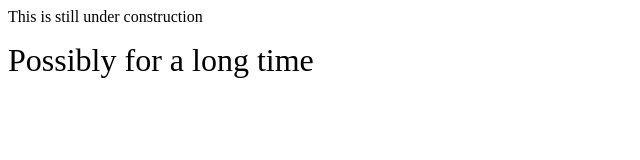
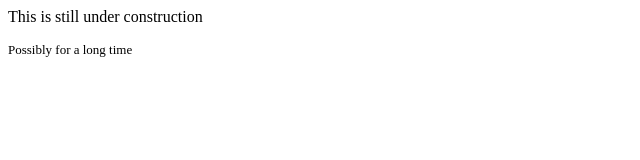
Before and after one commit to millzyr/millzyr.github.io, a plain HTML site: page index.html in a window 1280 px wide. Shown: the whole page, without its empty margins (0-640 px from the left). Drawn offline with Linux system fonts and the light colour scheme.

Commit message:
Update index.html

```diff
--- a/index.html
+++ b/index.html
@@ -1,3 +1,3 @@
 <p> This is still under construction </p>
 
-<font size = "6"> Possibly for a long time </font>
+<font size = "2"> Possibly for a long time </font>
```
